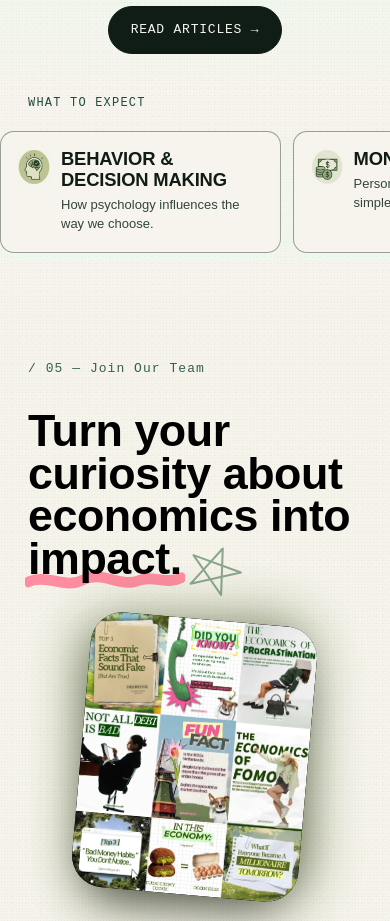
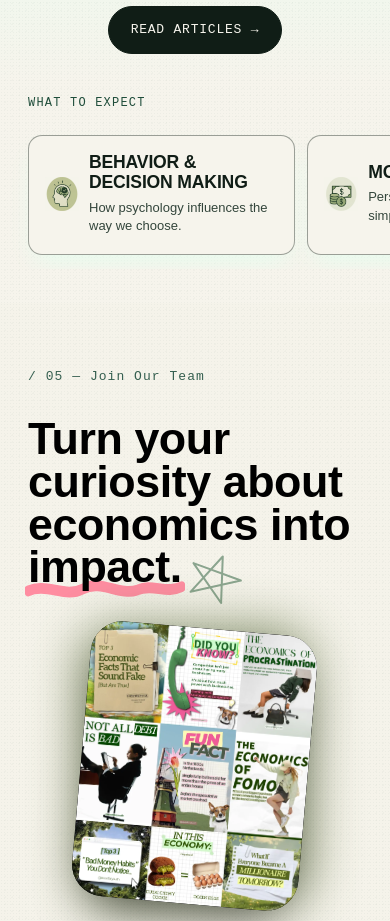
Before and after one commit to jovelyngrace26-afk/econforyouth, a plain HTML site: page index.html in a window 390 px wide. Shown: the part 2936-3857 px from the top of the page. Drawn offline with Linux system fonts and the light colour scheme.

Commit message:
main page section 4 scroll

```diff
--- a/index.html
+++ b/index.html
@@ -564,28 +564,39 @@
     color:#33453b;
     margin:0;
   }
+
+  /* ---------- MOBILE: swipeable row ---------- */
   @media (max-width:900px){
     .expect-row{
       display:flex;
       gap:12px;
       overflow-x:auto;
+      overflow-y:hidden;
       scroll-snap-type:x mandatory;
-      padding:2px 0 8px;
+      scroll-padding-left:28px;
+      overscroll-behavior-x:contain;
+      -webkit-overflow-scrolling:touch;
+      touch-action:pan-x pan-y;
+      margin:0 -28px;
+      padding:6px 28px 14px;
+      scrollbar-width:none;
       -ms-overflow-style:none;
-      scrollbar-width:none;
-      margin:0 -28px;
-      padding-left:28px;
-      padding-right:28px;
     }
     .expect-row::-webkit-scrollbar{ display:none; height:0; }
+    .expect-row::after{ content:""; flex:0 0 16px; }
     .expect-card{
       scroll-snap-align:start;
-      flex:0 0 78%;
+      scroll-snap-stop:always;
+      flex:0 0 76%;
+      max-width:320px;
+      align-items:center;
     }
+    .expect-card:hover{ transform:none; }
+    .expect-card img{ margin-top:0; }
   }
   @media (max-width:540px){
-    .expect-card{ flex-basis:84%; }
-    .expect-card h3{ font-size:1.15rem; }
+    .expect-card{ flex-basis:80%; }
+    .expect-card h3{ font-size:1.1rem; }
     .expect-card p{ font-size:13px; }
   }
 
```
Also changed, not shown: opportunities/volunteer.html (+1 -0 lines).
